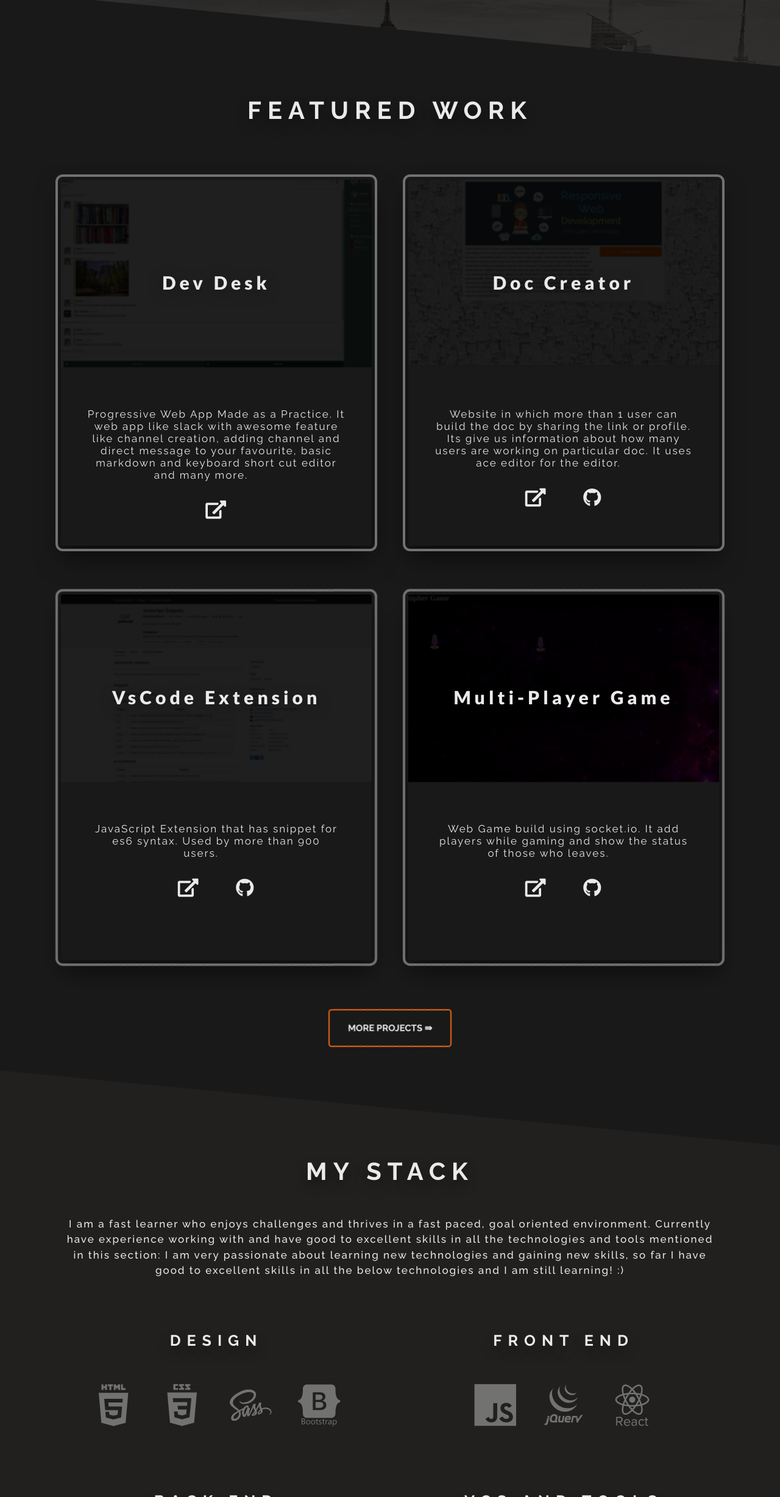
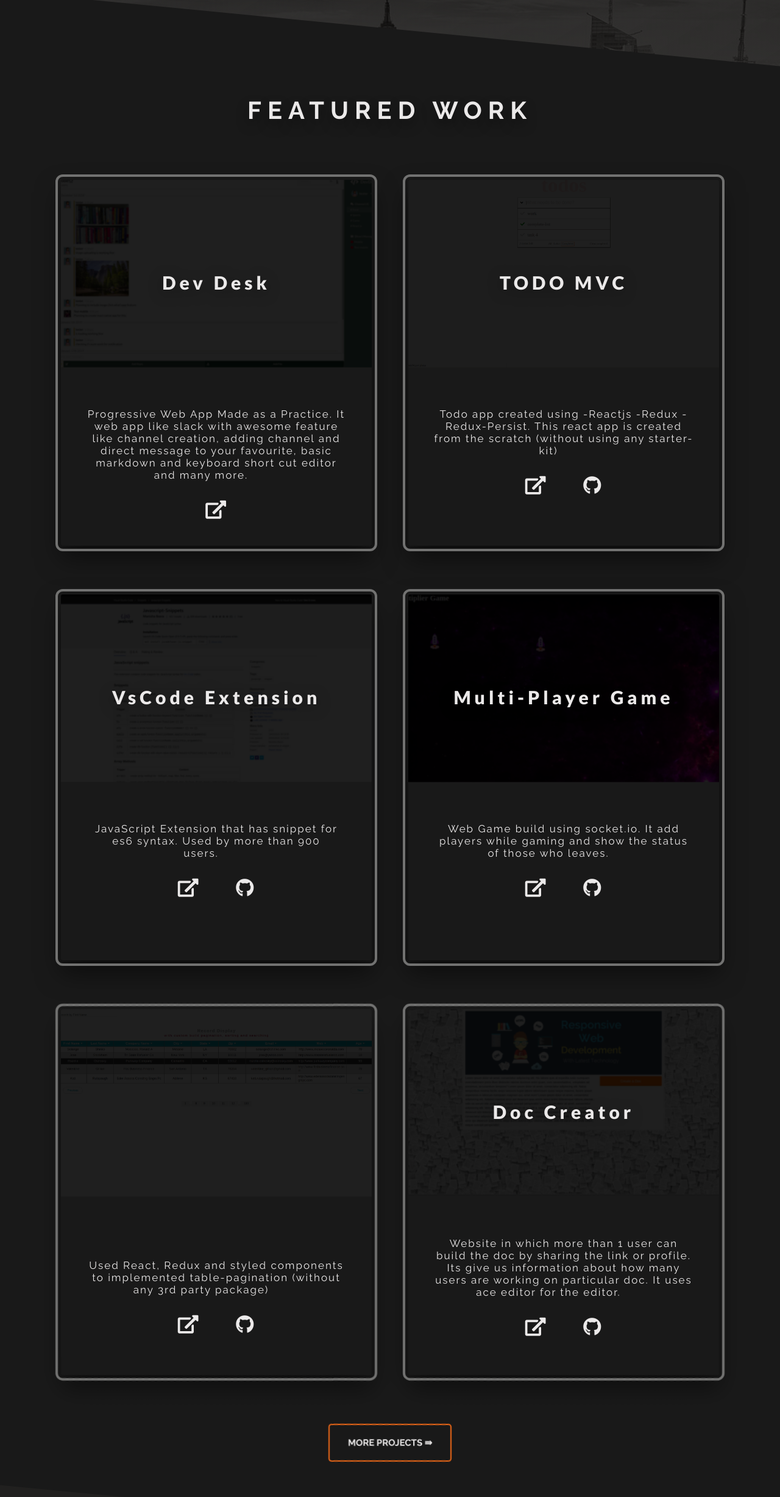
Before and after one commit to jscodelover/personal-portfolio, a website: page index.html in a window 1280 px wide. Shown: the part 2261-4716 px from the top of the page at 61% size. Drawn offline with nearby package versions, Linux system fonts and the light colour scheme.

Commit message:
feat: add two more projects

```diff
--- a/index.html
+++ b/index.html
@@ -122,22 +122,23 @@
             </div>
             <div class="col-1-of-2">
                 <figure class="card">
-                    <img srcset="img/html-imgs/DocCreator-small.png 300w, img/html-imgs/DocCreator.png 960w"
-                sizes="(max-width: 900px) 28vw, (max-width: 600px) 25vw, 300px" src="img/html-imgs/DocCreator.png" alt="Doc Creator" class="card__img">
+                    <img srcset="img/html-imgs/todo-original.png 300w, img/html-imgs/todo-original.png 960w"
+            sizes="(max-width: 900px) 28vw, (max-width: 600px) 25vw, 300px" src="img/html-imgs/todo-original.png" alt="Todo mvc" class="card__img">
                     <figcaption class="card__description">
                         <div class="card__title">
-                            Doc Creator
+                            TODO MVC
                         </div>
-                        <a href="https://redvanisation.github.io/currencyconverter/" class="card__icons--link" target="_blank">
-                            Website in which more than 1 user can build the doc by sharing the link or profile. Its give us information about how many users are working on particular doc. It uses ace editor for the editor.
+                        <a href="https://jscodelover.github.io/todoMVC/" class="card__icons--link" target="_blank">
+                            Todo app created using -Reactjs -Redux -Redux-Persist. This react app is created from the scratch (without using any starter-kit)
                         </a>
                         <div class="card__icons">
-                            <a href="https://redvanisation.github.io/currencyconverter/" class="card__icons--link" target="_blank"><i class="fas fa-external-link-alt"></i></a>
-                            <a href="https://github.com/Redvanisation/currencyconverter" class="card__icons--link" target="_blank"><i class="fab fa-github"></i></a>
+                            <a href="https://jscodelover.github.io/todoMVC/" class="card__icons--link" target="_blank"><i class="fas fa-external-link-alt"></i></a>
+                            <a href="https://github.com/jscodelover/todoMVC" class="card__icons--link" target="_blank"><i class="fab fa-github"></i></a>
                         </div>
                     </figcaption>
                 </figure>
             </div>
+
         </div>
         <div class="row">
                 <div class="col-1-of-2">
@@ -148,12 +149,12 @@
                             <div class="card__title">
                                 VsCode Extension
                             </div>
-                            <a href="https://redvanisation.github.io/the-reds-wiki/" class="card__icons--link" target="_blank">
+                            <a href="https://marketplace.visualstudio.com/items?itemName=jscodelover.js-snippet" class="card__icons--link" target="_blank">
                                 JavaScript Extension that has snippet for es6 syntax. Used by more than 900 users.
                             </a>
                             <div class="card__icons">
-                                <a href="https://redvanisation.github.io/the-reds-wiki/" class="card__icons--link" target="_blank"><i class="fas fa-external-link-alt"></i></a>
-                                <a href="https://github.com/Redvanisation/the-reds-wiki" class="card__icons--link" target="_blank"><i class="fab fa-github"></i></a>
+                                <a href="https://marketplace.visualstudio.com/items?itemName=jscodelover.js-snippet" class="card__icons--link" target="_blank"><i class="fas fa-external-link-alt"></i></a>
+                                <a href="https://github.com/jscodelover/JavaScript-Snippets-vscode" class="card__icons--link" target="_blank"><i class="fab fa-github"></i></a>
                             </div>
                         </figcaption>
                     </figure>
@@ -166,17 +167,56 @@
                             <div class="card__title">
                                 Multi-Player Game
                             </div>
-                            <a href="https://redvanisation.github.io/my-weather/" class="card__icons--link" target="_blank">
+                            <a href="https://limitless-thicket-76604.herokuapp.com/" class="card__icons--link" target="_blank">
                                 Web Game build using socket.io. It add players while gaming and show the status of those who leaves.
                             </a>
                             <div class="card__icons">
-                                <a href="https://redvanisation.github.io/my-weather/" class="card__icons--link" target="_blank"><i class="fas fa-external-link-alt"></i></a>
-                                <a href="https://github.com/Redvanisation/weather-app" class="card__icons--link" target="_blank"><i class="fab fa-github"></i></a>
+                                <a href="https://limitless-thicket-76604.herokuapp.com/" class="card__icons--link" target="_blank"><i class="fas fa-external-link-alt"></i></a>
+                                <a href="https://github.com/jscodelover/socket.io-multiplier-game" class="card__icons--link" target="_blank"><i class="fab fa-github"></i></a>
                             </div>
                         </figcaption>
                     </figure>
                 </div>
         </div>
+        <div class="row">
+            <div class="col-1-of-2">
+                <figure class="card">
+                    <img srcset="img/html-imgs/page.png 300w, img/html-imgs/page.png 960w"
+            sizes="(max-width: 900px) 28vw, (max-width: 600px) 25vw, 300px" src="img/html-imgs/page.png" alt="Table Pagination" class="card__img">
+                    <figcaption class="card__description">
+                        <div class="card__title">
+                            Custom Table Pagination
+                        </div>
+                        <a href="https://jscodelover.github.io/table-pagination-react/" class="card__icons--link" target="_blank">
+                            Used React, Redux and styled components to implemented table-pagination (without any 3rd party package)
+
+                        </a>
+                        <div class="card__icons">
+                            <a href="https://jscodelover.github.io/table-pagination-react/" class="card__icons--link" target="_blank"><i class="fas fa-external-link-alt"></i></a>
+                            <a href="https://github.com/jscodelover/table-pagination-react" class="card__icons--link" target="_blank"><i class="fab fa-github"></i></a>
+                        </div>
+                    </figcaption>
+                </figure>
+            </div>
+            <div class="col-1-of-2">
+                <figure class="card">
+                    <img srcset="img/html-imgs/DocCreator-small.png 300w, img/html-imgs/DocCreator.png 960w"
+                sizes="(max-width: 900px) 28vw, (max-width: 600px) 25vw, 300px" src="img/html-imgs/DocCreator.png" alt="Doc Creator" class="card__img">
+                    <figcaption class="card__description">
+                        <div class="card__title">
+                            Doc Creator
+                        </div>
+                        <a href="https://doc-builder-app.firebaseapp.com/" class="card__icons--link" target="_blank">
+                            Website in which more than 1 user can build the doc by sharing the link or profile. Its give us information about how many users are working on particular doc. It uses ace editor for the editor.
+                        </a>
+                        <div class="card__icons">
+                            <a href="https://doc-builder-app.firebaseapp.com/" class="card__icons--link" target="_blank"><i class="fas fa-external-link-alt"></i></a>
+                            <a href="https://github.com/jscodelover/Doc-Creator" class="card__icons--link" target="_blank"><i class="fab fa-github"></i></a>
+                        </div>
+                    </figcaption>
+                </figure>
+            </div>
+    </div>
         <a href="projects.html" class="btn btn-white btn-projects">More Projects &rAarr; </a>
     </section>
 
```
Also changed, not shown: img/html-imgs/page.png (added), img/html-imgs/todo-original.png (added).
